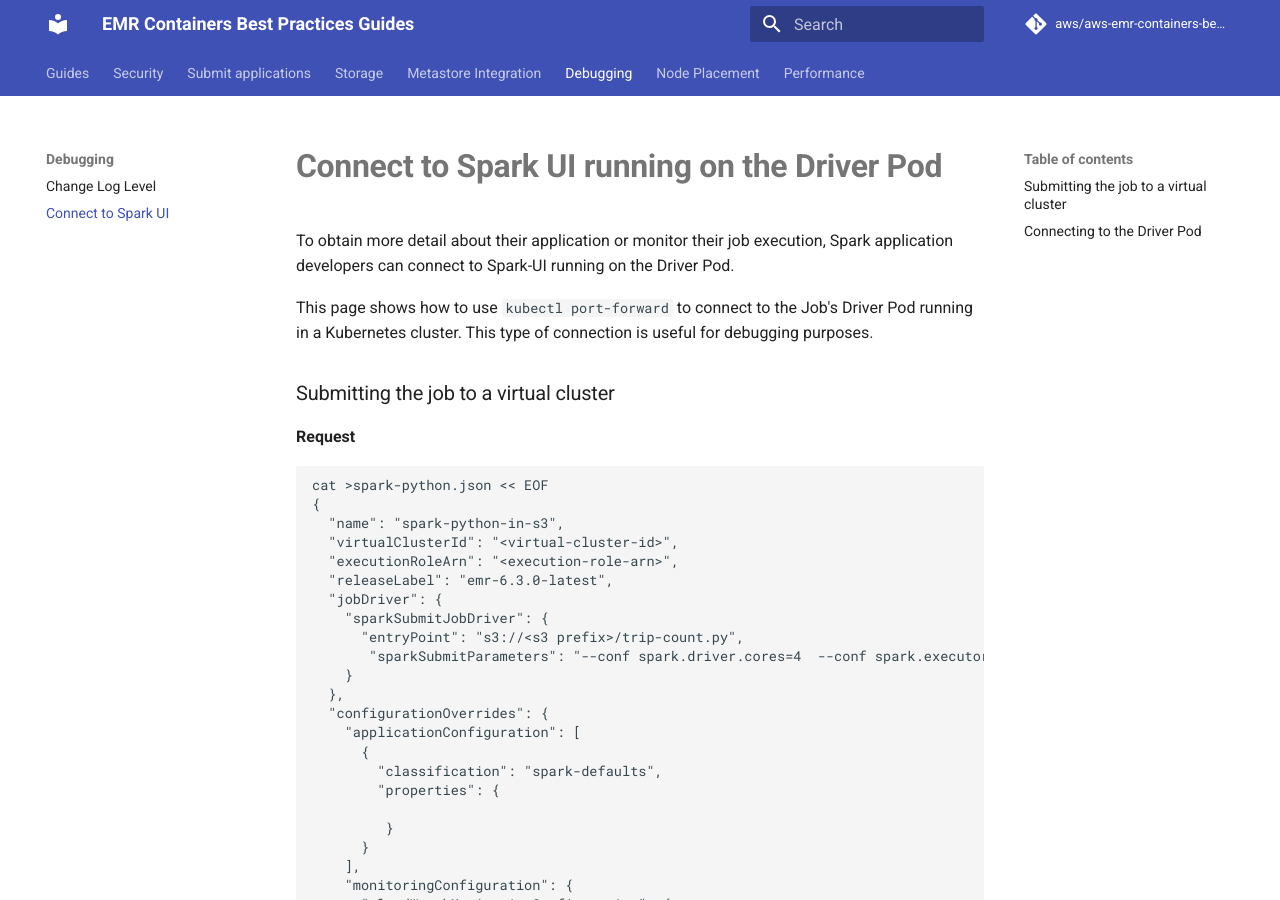
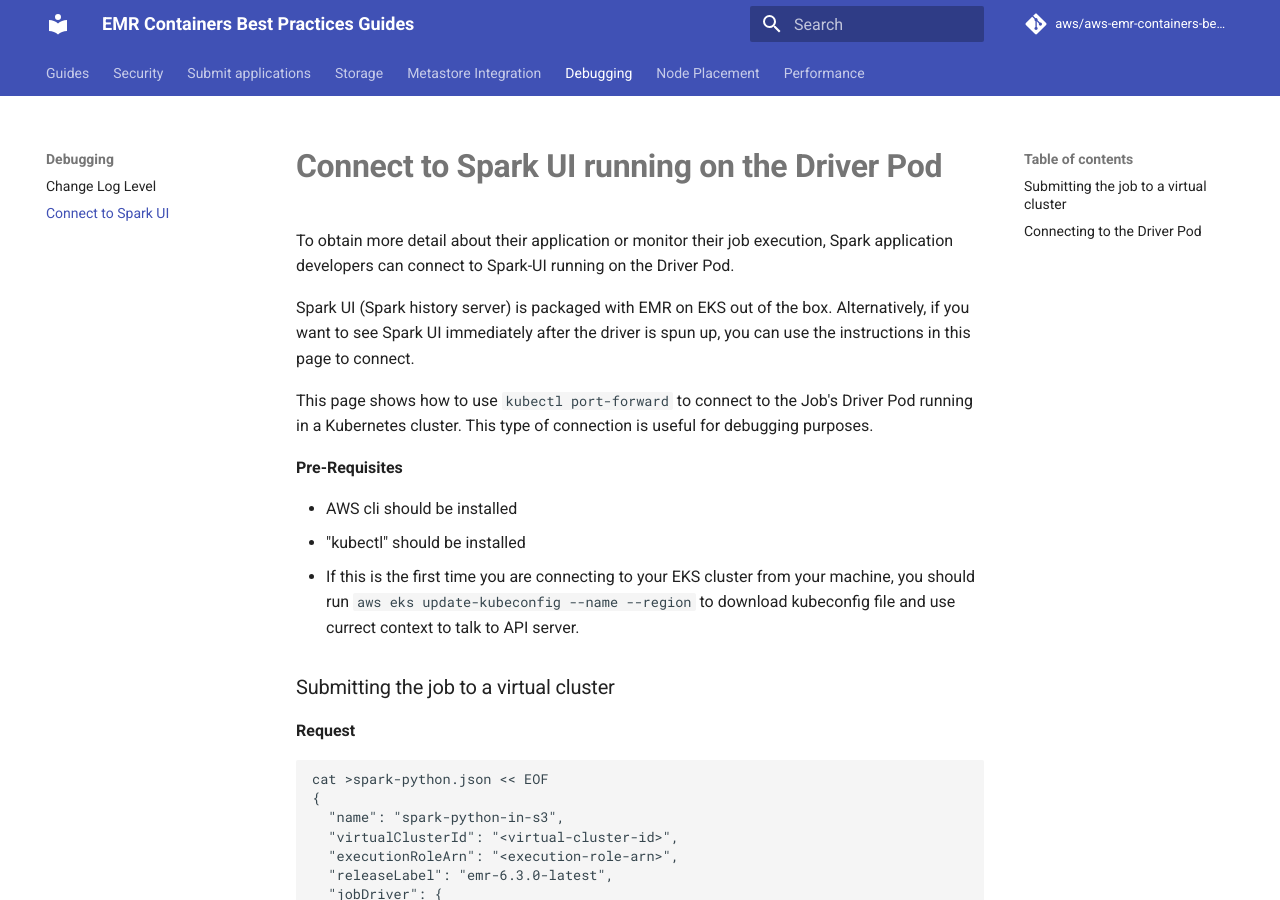
Before and after one commit to aws/aws-emr-containers-best-practices, an MkDocs documentation site: the page built from content/debugging/docs/connect-spark-ui.md, in a window 1280 px wide and 900 px high. Built offline with MkDocs 1.6.1 and Material for MkDocs 9.7.7, drawn with Linux system fonts in a browser that asks for light colours; comment, search, counter and statistics services are not loaded.

Commit message:
address the change requests

````diff
--- a/content/debugging/docs/connect-spark-ui.md
+++ b/content/debugging/docs/connect-spark-ui.md
@@ -2,7 +2,15 @@
 
 To obtain more detail about their application or monitor their job execution, Spark application developers can connect to Spark-UI running on the Driver Pod.
 
+Spark UI (Spark history server) is packaged with EMR on EKS out of the box. Alternatively, if you want to see Spark UI immediately after the driver is spun up, you can use the instructions in this page to connect.
+
 This page shows how to use `kubectl port-forward` to connect to the Job's Driver Pod running in a Kubernetes cluster. This type of connection is useful for debugging purposes.
+
+**Pre-Requisites**
+
+* AWS cli should be installed
+* "kubectl" should be installed
+* If this is the first time you are connecting to your EKS cluster from your machine, you should run `aws eks update-kubeconfig --name --region` to download kubeconfig file and use currect context to talk to API server.
 
 ### Submitting the job to a virtual cluster
 
@@ -44,6 +52,7 @@
 aws emr-containers start-job-run --cli-input-json file:///spark-python.json
 ```
 
+
 Once the job is submitted successfully, run `kubectl get pods -n <virtual-cluster-k8s-namespace> -w ` command to watch all the pods, until you observe the driver pod is in the "Running" state. The Driver pod's name usually is in `spark-<job-id>-driver` format.
 
 
````
